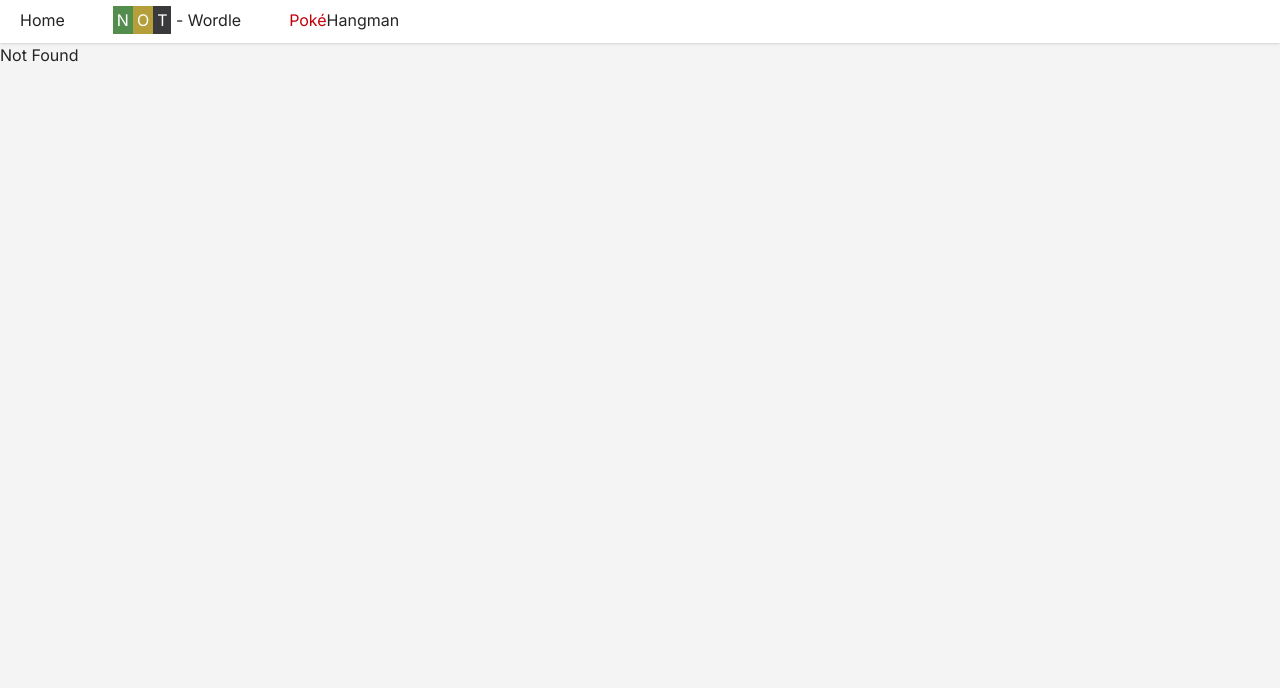
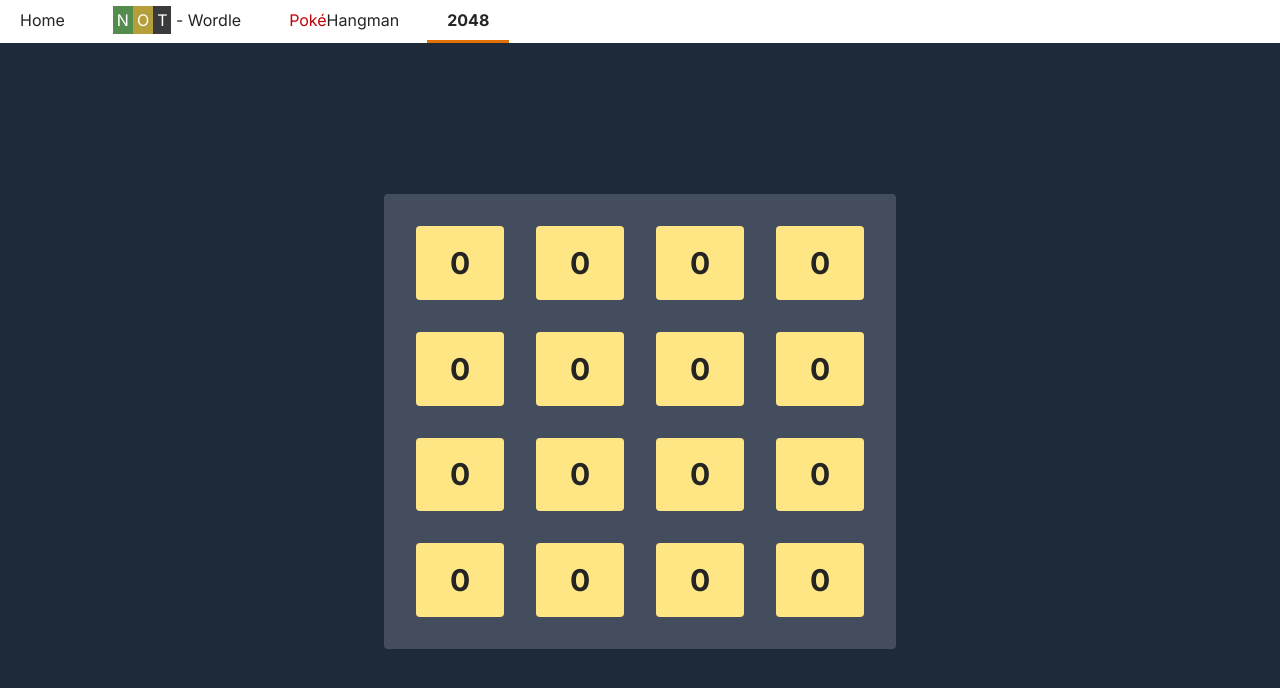
Before and after one commit to fayponjp/browser-games, a React (Vite) app: page /#/Game2048 in a window 1280 px wide. Before the commit this address had no page. Shown: the top 688 px of the page. Built offline with nearby package versions, Linux system fonts and the light colour scheme; a web font is replaced by a local one.

Commit message:
2048 game initial shell and styling

```diff
--- /dev/null
+++ b/src/2048/Game2048.tsx
@@ -0,0 +1,26 @@
+import { useState } from 'react';
+import { useKeyhandler } from '../utils/shared';
+
+export default function Game2048() {
+    const grid = new Array(4).fill(0).map((_, i) => {
+        return new Array(4).fill(null).map((_, j) => (
+            <div
+                className='h-full text-center text-3xl flex rounded font-bold bg-amber-200'
+                key={`col${i}-row${j}`}
+            >
+                <div className='m-auto'>0</div>
+            </div>
+        ));
+    });
+    const inputHandler = (directionInput: string): void => {
+        console.log(directionInput);
+    };
+    useKeyhandler([], inputHandler);
+    return (
+        <div className='h-full w-full flex items-center justify-center bg-gray-800'>
+            <div className='grid grid-rows-4 gap-8 p-8 grid-cols-4 rounded max-h-700 h-[60%] max-w-lg items-center justify-center w-[95%]  bg-gray-500/50'>
+                {grid}
+            </div>
+        </div>
+    );
+}
--- a/src/routeTree.gen.ts
+++ b/src/routeTree.gen.ts
@@ -11,6 +11,7 @@
 import { Route as rootRouteImport } from './routes/__root'
 import { Route as PokeHangmanRouteImport } from './routes/PokeHangman'
 import { Route as NotWordleRouteImport } from './routes/NotWordle'
+import { Route as Game2048RouteImport } from './routes/Game2048'
 import { Route as IndexRouteImport } from './routes/index'
 
 const PokeHangmanRoute = PokeHangmanRouteImport.update({
@@ -23,6 +24,11 @@ const NotWordleRoute = NotWordleRouteImport.update({
   path: '/NotWordle',
   getParentRoute: () => rootRouteImport,
 } as any)
+const Game2048Route = Game2048RouteImport.update({
+  id: '/Game2048',
+  path: '/Game2048',
+  getParentRoute: () => rootRouteImport,
+} as any)
 const IndexRoute = IndexRouteImport.update({
   id: '/',
   path: '/',
@@ -31,30 +37,34 @@ const IndexRoute = IndexRouteImport.update({
 
 export interface FileRoutesByFullPath {
   '/': typeof IndexRoute
+  '/Game2048': typeof Game2048Route
   '/NotWordle': typeof NotWordleRoute
   '/PokeHangman': typeof PokeHangmanRoute
 }
 export interface FileRoutesByTo {
   '/': typeof IndexRoute
+  '/Game2048': typeof Game2048Route
   '/NotWordle': typeof NotWordleRoute
   '/PokeHangman': typeof PokeHangmanRoute
 }
 export interface FileRoutesById {
   __root__: typeof rootRouteImport
   '/': typeof IndexRoute
+  '/Game2048': typeof Game2048Route
   '/NotWordle': typeof NotWordleRoute
   '/PokeHangman': typeof PokeHangmanRoute
 }
 export interface FileRouteTypes {
   fileRoutesByFullPath: FileRoutesByFullPath
-  fullPaths: '/' | '/NotWordle' | '/PokeHangman'
+  fullPaths: '/' | '/Game2048' | '/NotWordle' | '/PokeHangman'
   fileRoutesByTo: FileRoutesByTo
-  to: '/' | '/NotWordle' | '/PokeHangman'
-  id: '__root__' | '/' | '/NotWordle' | '/PokeHangman'
+  to: '/' | '/Game2048' | '/NotWordle' | '/PokeHangman'
+  id: '__root__' | '/' | '/Game2048' | '/NotWordle' | '/PokeHangman'
   fileRoutesById: FileRoutesById
 }
 export interface RootRouteChildren {
   IndexRoute: typeof IndexRoute
+  Game2048Route: typeof Game2048Route
   NotWordleRoute: typeof NotWordleRoute
   PokeHangmanRoute: typeof PokeHangmanRoute
 }
@@ -75,6 +85,13 @@ declare module '@tanstack/react-router' {
       preLoaderRoute: typeof NotWordleRouteImport
       parentRoute: typeof rootRouteImport
     }
+    '/Game2048': {
+      id: '/Game2048'
+      path: '/Game2048'
+      fullPath: '/Game2048'
+      preLoaderRoute: typeof Game2048RouteImport
+      parentRoute: typeof rootRouteImport
+    }
     '/': {
       id: '/'
       path: '/'
@@ -87,6 +104,7 @@ declare module '@tanstack/react-router' {
 
 const rootRouteChildren: RootRouteChildren = {
   IndexRoute: IndexRoute,
+  Game2048Route: Game2048Route,
   NotWordleRoute: NotWordleRoute,
   PokeHangmanRoute: PokeHangmanRoute,
 }
--- /dev/null
+++ b/src/routes/Game2048.tsx
@@ -0,0 +1,10 @@
+import { createFileRoute } from '@tanstack/react-router';
+import Game2048 from '../2048/Game2048';
+import LoadingIndicator from '../shared/loadingIndicator';
+
+export const Route = createFileRoute('/Game2048')({
+    component: Game2048,
+    pendingComponent: () => <LoadingIndicator />,
+    pendingMs: 150,
+    pendingMinMs: 200,
+});
--- a/src/routes/__root.tsx
+++ b/src/routes/__root.tsx
@@ -29,6 +29,12 @@ export const Route = createRootRoute({
                         <span className='text-red-700'>Poké</span>
                         <span className='text-neutral-800'>Hangman</span>
                     </Link>
+                    <Link
+                        to='/Game2048'
+                        className='transition ease-in-out px-5 py-2 border-b-3 border-b-white hover:border-b-orange-500 rounded-t [&.active]:border-b-amber-600 [&.active]:font-bold'
+                    >
+                        <span>2048</span>
+                    </Link>
                 </nav>
             </header>
             <Outlet />
--- a/src/utils/shared.ts
+++ b/src/utils/shared.ts
@@ -3,13 +3,13 @@ import { useEffect } from 'react';
 export function useKeyhandler(
     arr: Array<any>,
     handleInput: (letterInput: string) => void,
-    handleEnter: () => void,
+    handleEnter?: () => void,
     handleBackspace?: () => void,
 ) {
     const handleKeyDown = (e: KeyboardEvent): void => {
         if (isLetter(e.key)) {
             handleInput(e.key);
-        } else if (e.key === 'Enter') {
+        } else if (e.key === 'Enter' && handleEnter) {
             handleEnter();
         } else if (e.key === 'Backspace' && handleBackspace) {
             handleBackspace();
```
